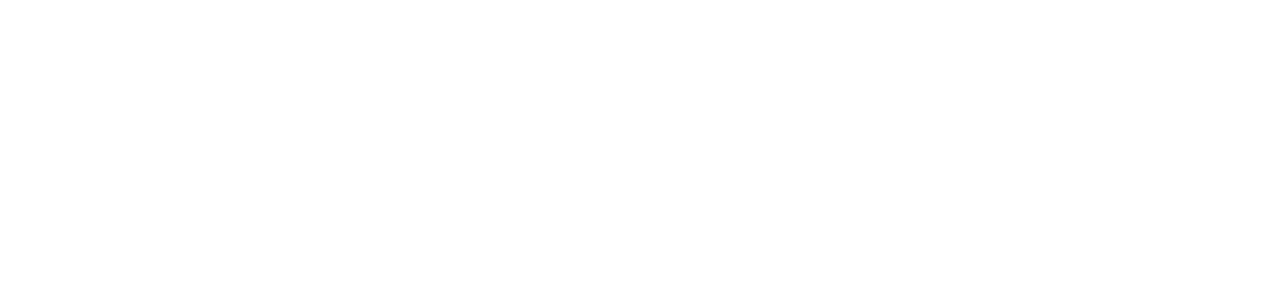
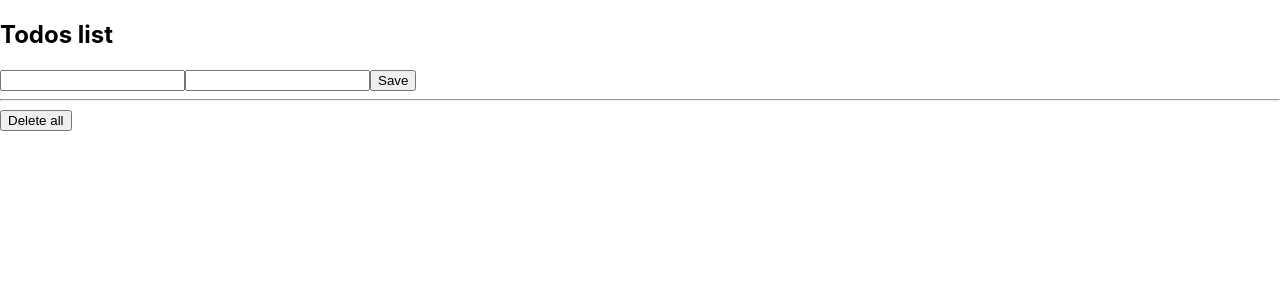
Before and after one commit to Kunta-M/React_module, a React (Create React App) app: page / in a window 1280 px wide. Shown: the top 300 px of the page. Built offline with nearby package versions, Linux system fonts and the light colour scheme.

Commit message:
lesson8_cw

```diff
--- a/src/App.js
+++ b/src/App.js
@@ -1,9 +1,35 @@
+// Створити todo використовуючи Redux.
+// Має бути контрольована форма з полями: title, description(по бажанню також можете зробити через Redux).
+//
+// Що має робити наша todo?
+// 1. Додавати саме todo
+// 2. Видаляти todo
+// 3. Редагувати todo
+
 import './App.css'
+import {useDispatch, useSelector} from "react-redux";
 
 export default function App() {
 
+    let state = useSelector(state => state);
+    let dispatch = useDispatch();
+    state = {text: ""}
+
+    let onSubmit = (e) =>{
+        e.preventDefault();
+
+    }
+
     return (
         <div>
+            <h2>Todos list</h2>
+            <form onSubmit={onSubmit}>
+                <input type="text" name={'title'}/>
+                <input type="textarea"/>
+                <button>Save</button>
+                <hr/>
+                <button>Delete all</button>
+            </form>
 
         </div>
     );
--- a/src/index.js
+++ b/src/index.js
@@ -3,10 +3,36 @@ import ReactDOM from 'react-dom';
 import './index.css';
 import App from './App';
 import reportWebVitals from './reportWebVitals';
+import {Provider} from "react-redux";
+import {createStore} from "redux";
+
+let initialState = {
+    todo: [],
+    text: "",
+}
+
+const addTodo = (state = initialState, action) =>{
+    switch (action.type){
+        case "ADD_TODO":
+            return {...state,  todo: state.todo.concat(action.payload)};
+        case "DELETE_TODO":
+            return {...state,
+                todo: state.todo.filter((todo, i) => i !== action.payload)};
+        case "UPDATE_TODO":
+            return {...state,
+                text: state.todo [action.payload]};
+        default:
+            return state;
+    }
+}
+
+const store = createStore(addTodo);
 
 ReactDOM.render(
   <React.StrictMode>
+      <Provider store={store}>
     <App />
+      </Provider>
   </React.StrictMode>,
   document.getElementById('root')
 );
```
